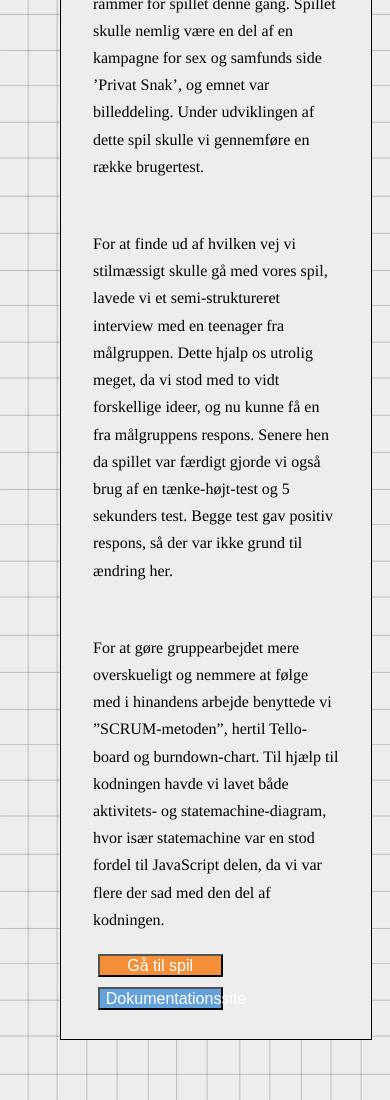
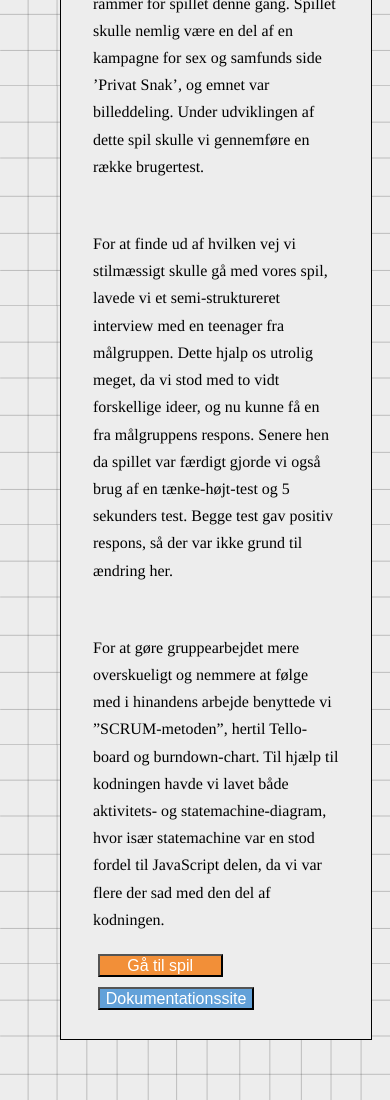
Before and after one commit to amal903c/portfolio, a plain HTML site: page animation.html in a window 390 px wide. Shown: the part 1888-2988 px from the top of the page. Drawn offline with Linux system fonts and the light colour scheme; a web font is replaced by a local one.

Commit message:
Media rettelser

```diff
--- a/style.css
+++ b/style.css
@@ -629,7 +629,7 @@ header nav a {
     }
 
     #animation .privat_asset_button {
-        width: 32vw;
+        width: 40vw;
         height: 6vw;
     }
 
```
